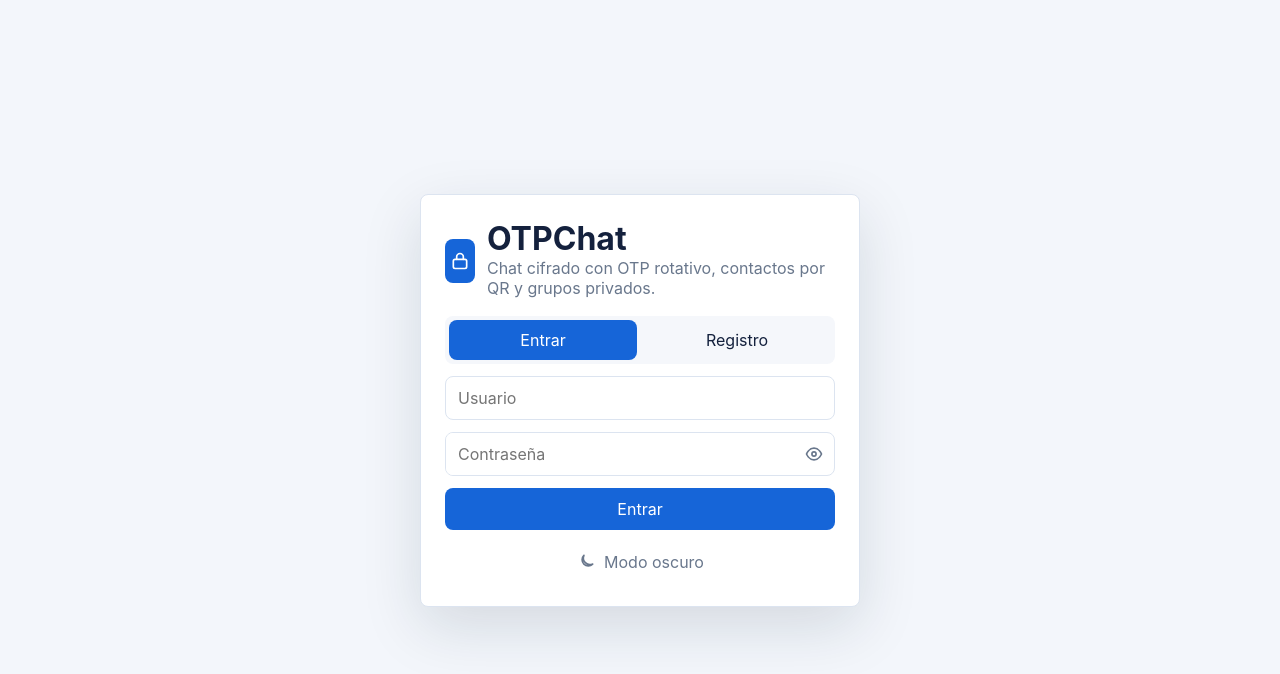
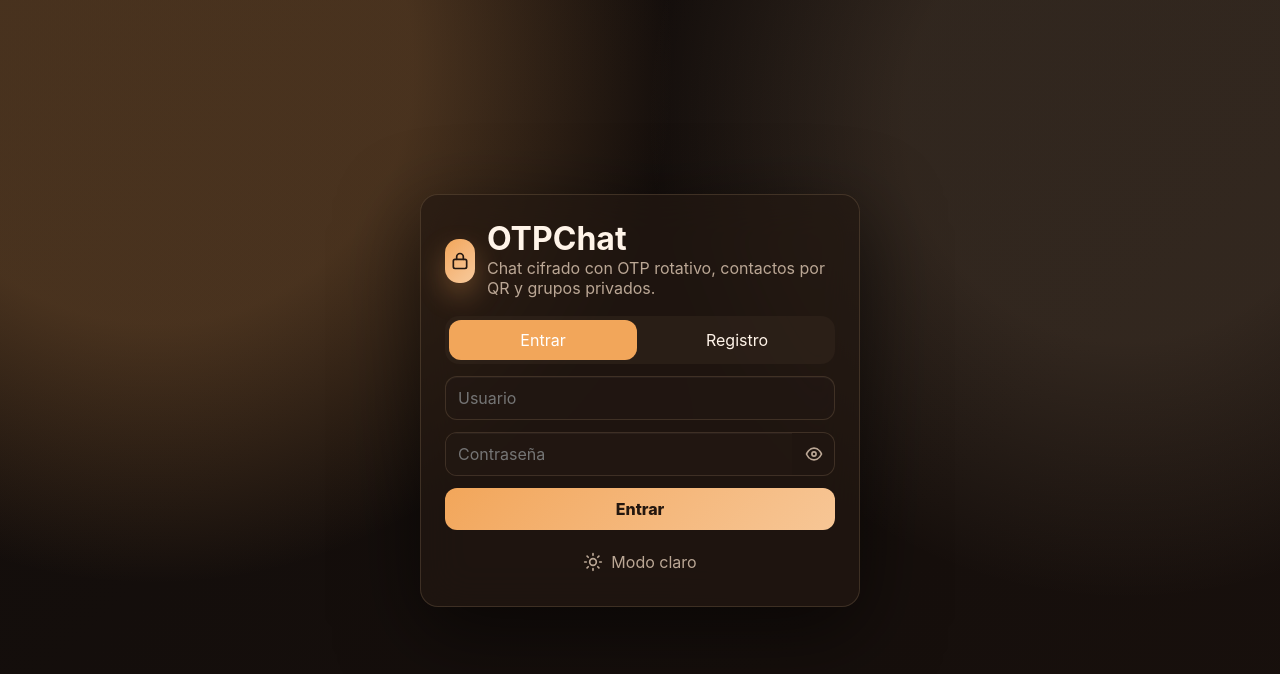
Before and after one commit to francofuster/otpchat, an Angular app: page /#/ in a window 1280 px wide. Shown: the top 674 px of the page. Built offline with nearby package versions, Linux system fonts and the light colour scheme.

Commit message:
Refresh UI with warm glass theme

```diff
--- a/src/app/shell.component.css
+++ b/src/app/shell.component.css
@@ -1,13 +1,14 @@
 .center { min-height: 100dvh; display: grid; place-items: center; padding: 20px; }
-.auth { width: min(440px, 100%); display: grid; gap: 12px; padding: 24px; background: var(--panel); border: 1px solid var(--line); border-radius: 8px; box-shadow: 0 20px 60px var(--shadow); }
+.auth { width: min(440px, 100%); display: grid; gap: 12px; padding: 24px; background: var(--panel-glass); border: 1px solid var(--line); border-radius: 18px; box-shadow: 0 24px 80px var(--shadow); backdrop-filter: blur(22px) saturate(1.25); }
 .brand { display: flex; align-items: center; gap: 12px; }
 .brand h1, .auth h1 { margin: 0; }
-.brand .lock { display: grid; place-items: center; width: 44px; height: 44px; border-radius: 8px; background: var(--blue); color: #fff; font-size: 26px; }
+.brand .lock { display: grid; place-items: center; width: 44px; height: 44px; border-radius: 14px; background: linear-gradient(135deg, var(--blue), color-mix(in srgb, var(--blue) 60%, #fff)); color: #24170f; font-size: 26px; box-shadow: 0 12px 28px color-mix(in srgb, var(--blue) 32%, transparent); }
 .auth p, .empty { color: var(--muted); margin: 0 0 6px; }
-input, textarea, select { width: 100%; border: 1px solid var(--line); border-radius: 8px; padding: 11px 12px; background: var(--panel); color: var(--ink); }
-button { border-radius: 8px; padding: 10px 12px; background: color-mix(in srgb, var(--panel) 78%, var(--blue) 22%); color: var(--ink); display: inline-grid; place-items: center; }
+input, textarea, select { width: 100%; border: 1px solid var(--line); border-radius: 12px; padding: 11px 12px; background: color-mix(in srgb, var(--panel-glass) 86%, transparent); color: var(--ink); box-shadow: inset 0 1px 0 rgba(255,255,255,.04); }
+button { border-radius: 12px; padding: 10px 12px; background: color-mix(in srgb, var(--panel-glass) 72%, var(--blue) 18%); color: var(--ink); display: inline-grid; place-items: center; transition: transform .16s ease, background .16s ease, box-shadow .16s ease; }
+button:hover:not(:disabled) { transform: translateY(-1px); box-shadow: 0 10px 26px color-mix(in srgb, var(--shadow) 72%, transparent); }
 button:disabled, input:disabled { opacity: .72; cursor: wait; }
-.primary, .send { background: var(--blue); color: white; }
+.primary, .send { background: linear-gradient(135deg, var(--blue), color-mix(in srgb, var(--blue) 64%, #fff)); color: #24170f; font-weight: 800; }
 .loading-button { min-height: 42px; }
 .loading-dots { display: inline-flex; align-items: center; justify-content: center; gap: 6px; min-width: 48px; }
 .loading-dots i { width: 7px; height: 7px; border-radius: 999px; background: currentColor; animation: loading-bounce .7s ease-in-out infinite; }
@@ -19,10 +20,10 @@ button:disabled, input:disabled { opacity: .72; cursor: wait; }
 }
 .link { background: transparent; color: var(--blue); }
 .error { color: var(--danger); background: color-mix(in srgb, var(--danger) 16%, transparent); padding: 10px; border-radius: 8px; }
-.mode-tabs { display: grid; grid-template-columns: 1fr 1fr; gap: 6px; background: color-mix(in srgb, var(--panel) 70%, var(--line)); padding: 4px; border-radius: 8px; }
+.mode-tabs { display: grid; grid-template-columns: 1fr 1fr; gap: 6px; background: color-mix(in srgb, var(--panel-glass) 72%, var(--line)); padding: 4px; border-radius: 14px; }
 .mode-tabs button { background: transparent; }
 .mode-tabs .active { background: var(--blue); color: #fff; }
-.password-field { display: grid; grid-template-columns: 1fr 42px; align-items: center; border: 1px solid var(--line); border-radius: 8px; overflow: hidden; background: var(--panel); }
+.password-field { display: grid; grid-template-columns: 1fr 42px; align-items: center; border: 1px solid var(--line); border-radius: 12px; overflow: hidden; background: color-mix(in srgb, var(--panel-glass) 84%, transparent); }
 .password-field input { border: 0; border-radius: 0; }
 .password-field button { height: 100%; border-radius: 0; background: transparent; color: var(--muted); }
 .rules { display: grid; grid-template-columns: repeat(2, minmax(0, 1fr)); gap: 6px 10px; margin: 0; padding: 0; list-style: none; color: var(--muted); font-size: 12px; }
@@ -31,32 +32,35 @@ button:disabled, input:disabled { opacity: .72; cursor: wait; }
 .rules .ok::before { background: var(--ok); }
 .theme-inline { display: inline-flex; gap: 8px; justify-content: center; background: transparent; color: var(--muted); }
 
-.app { height: var(--vvh, 100dvh); display: grid; grid-template-columns: minmax(320px, 370px) 1fr; overflow: hidden; padding: env(safe-area-inset-top) env(safe-area-inset-right) env(safe-area-inset-bottom) env(safe-area-inset-left); background: var(--bg); }
-.sidebar { background: var(--panel); border-right: 1px solid var(--line); display: grid; grid-template-rows: auto 1fr; min-width: 0; }
-.sidebar header, .chat-head { display: flex; align-items: center; gap: 10px; min-height: 64px; padding: 10px 14px; border-bottom: 1px solid var(--line); }
+.app { height: var(--vvh, 100dvh); display: grid; grid-template-columns: minmax(320px, 380px) 1fr; overflow: hidden; padding: env(safe-area-inset-top) env(safe-area-inset-right) env(safe-area-inset-bottom) env(safe-area-inset-left); background:
+  radial-gradient(circle at 18% 10%, color-mix(in srgb, var(--blue) 20%, transparent) 0 220px, transparent 520px),
+  radial-gradient(circle at 88% 86%, rgba(255, 186, 104, .11) 0 260px, transparent 560px),
+  linear-gradient(145deg, var(--bg), color-mix(in srgb, var(--bg) 86%, #2d160e)); }
+.sidebar { background: var(--panel-glass); border-right: 1px solid var(--line); display: grid; grid-template-rows: auto 1fr; min-width: 0; backdrop-filter: blur(22px) saturate(1.2); box-shadow: 10px 0 40px rgba(0,0,0,.16); }
+.sidebar header, .chat-head { display: flex; align-items: center; gap: 10px; min-height: 64px; padding: 10px 14px; border-bottom: 1px solid var(--line); background: color-mix(in srgb, var(--panel-glass) 82%, transparent); backdrop-filter: blur(18px) saturate(1.18); }
 .sidebar header { justify-content: space-between; }
 .sidebar header span { display: block; color: var(--muted); font-size: 12px; margin-top: 2px; }
 .account { display: flex; align-items: center; gap: 10px; min-width: 0; }
 .account > div { min-width: 0; }
 .account strong { display: block; overflow: hidden; text-overflow: ellipsis; white-space: nowrap; }
-.avatar { width: 42px; height: 42px; flex: 0 0 42px; display: grid; place-items: center; border-radius: 999px; background: color-mix(in srgb, var(--whatsapp) 18%, var(--panel)); color: var(--whatsapp); font-weight: 800; text-transform: uppercase; }
-.avatar.self { background: var(--whatsapp); color: #fff; }
+.avatar { width: 42px; height: 42px; flex: 0 0 42px; display: grid; place-items: center; border-radius: 999px; background: linear-gradient(145deg, color-mix(in srgb, var(--blue) 26%, var(--panel)), color-mix(in srgb, var(--whatsapp) 34%, var(--panel))); color: var(--blue-dark); font-weight: 800; text-transform: uppercase; border: 1px solid color-mix(in srgb, var(--line) 78%, transparent); box-shadow: inset 0 1px 0 rgba(255,255,255,.08); }
+.avatar.self { background: linear-gradient(145deg, var(--blue), var(--whatsapp)); color: #24170f; }
 .group-avatar .icon { width: 22px; height: 22px; }
 .row { display: flex; gap: 6px; }
 .row button, .back, .close { width: 38px; height: 38px; padding: 0; }
 .list { overflow: auto; padding: 8px; }
 .list h2 { font-size: 12px; text-transform: uppercase; color: var(--muted); letter-spacing: .08em; margin: 18px 6px 8px; }
-.item { width: 100%; display: grid; grid-template-columns: auto minmax(0, 1fr) auto; align-items: center; justify-items: start; gap: 10px; padding: 10px 8px; min-height: 64px; margin-bottom: 2px; background: transparent; text-align: left; border-radius: 8px; }
+.item { width: 100%; display: grid; grid-template-columns: auto minmax(0, 1fr) auto; align-items: center; justify-items: start; gap: 10px; padding: 11px 10px; min-height: 66px; margin-bottom: 4px; background: transparent; text-align: left; border-radius: 14px; }
 .item:hover { background: color-mix(in srgb, var(--panel) 75%, var(--blue) 18%); }
 .item b { min-width: 22px; height: 22px; display: grid; place-items: center; border-radius: 999px; background: var(--blue); color: #fff; font-size: 12px; }
 .item-main { min-width: 0; display: grid; justify-items: start; gap: 3px; }
 .item-main strong { overflow: hidden; text-overflow: ellipsis; white-space: nowrap; font-size: 15px; }
 .item small { color: var(--muted); overflow: hidden; text-overflow: ellipsis; white-space: nowrap; }
 
-.chat { min-width: 0; display: grid; grid-template-rows: auto 1fr auto; background:
-  radial-gradient(circle at 12px 12px, color-mix(in srgb, var(--line) 45%, transparent) 1px, transparent 1px) 0 0 / 24px 24px,
-  linear-gradient(color-mix(in srgb, var(--bg) 92%, white), var(--bg)); }
-.chat-head { background: var(--panel); }
+.chat { position: relative; min-width: 0; display: grid; grid-template-rows: auto 1fr auto; background:
+  radial-gradient(circle at 22px 22px, color-mix(in srgb, var(--line) 42%, transparent) 1px, transparent 1px) 0 0 / 28px 28px,
+  radial-gradient(circle at 72% 18%, color-mix(in srgb, var(--blue) 11%, transparent) 0 220px, transparent 520px),
+  linear-gradient(color-mix(in srgb, var(--bg) 94%, #2a1711), var(--bg)); }
 .back { display: none; font-size: 26px; border-radius: 999px; background: transparent; }
 .chat-avatar { width: 40px; height: 40px; flex-basis: 40px; }
 .title { min-width: 0; flex: 1; }
@@ -70,22 +74,23 @@ button:disabled, input:disabled { opacity: .72; cursor: wait; }
 .otp.warn i { background: #fb8500; }
 .otp.danger i { background: var(--danger); }
 .otp small { color: var(--muted); font-size: 11px; }
-.messages { overflow: auto; padding: 18px 18px 12px; scroll-behavior: smooth; }
-.date { width: max-content; margin: 14px auto; padding: 5px 10px; border-radius: 999px; background: color-mix(in srgb, var(--panel) 75%, var(--line)); color: var(--muted); font-size: 12px; }
-.bubble { width: fit-content; max-width: min(640px, 78%); margin: 6px 0; padding: 8px 10px; background: var(--bubble-in); border: 1px solid color-mix(in srgb, var(--line) 70%, transparent); border-radius: 8px 8px 8px 2px; box-shadow: 0 1px 2px var(--shadow); }
-.bubble.mine { margin-left: auto; background: var(--bubble-out); border-color: color-mix(in srgb, var(--whatsapp) 35%, transparent); border-radius: 8px 8px 2px 8px; }
+.messages { overflow: auto; padding: 22px 22px 18px; scroll-behavior: smooth; }
+.date { width: max-content; margin: 14px auto; padding: 6px 12px; border-radius: 999px; background: color-mix(in srgb, var(--panel-glass) 78%, transparent); border: 1px solid var(--line); color: var(--muted); font-size: 12px; backdrop-filter: blur(14px); }
+.bubble { width: fit-content; max-width: min(640px, 78%); margin: 7px 0; padding: 9px 11px; background: var(--bubble-in); border: 1px solid color-mix(in srgb, var(--line) 78%, transparent); border-radius: 16px 16px 16px 5px; box-shadow: 0 10px 28px rgba(0,0,0,.14); backdrop-filter: blur(16px) saturate(1.12); }
+.bubble.mine { margin-left: auto; background: var(--bubble-out); border-color: color-mix(in srgb, var(--blue) 26%, transparent); border-radius: 16px 16px 5px 16px; }
 .bubble strong { display: block; font-size: 12px; color: var(--blue-dark); margin-bottom: 3px; }
 .bubble p { margin: 0; white-space: pre-wrap; overflow-wrap: anywhere; }
 .bubble footer { display: flex; align-items: center; gap: 8px; justify-content: flex-end; margin-top: 5px; color: var(--muted); font-size: 11px; }
 .ttl { padding: 2px 5px; border-radius: 999px; background: color-mix(in srgb, var(--warning) 28%, var(--panel)); color: var(--ink); }
 .ttl.hot { color: #fff; background: var(--danger); font-weight: 800; }
-.composer { display: grid; grid-template-columns: 1fr 46px; gap: 8px; padding: 10px; background: color-mix(in srgb, var(--panel) 90%, transparent); border-top: 1px solid var(--line); }
-.composer textarea { min-height: 44px; max-height: 76px; resize: none; line-height: 1.35; border-radius: 999px; padding: 12px 16px; background: var(--panel); box-shadow: 0 1px 2px var(--shadow); }
-.send { height: 44px; border-radius: 999px; background: var(--whatsapp); }
+.composer { display: grid; grid-template-columns: 1fr 46px; gap: 9px; padding: 12px; background: color-mix(in srgb, var(--panel-glass) 82%, transparent); border-top: 1px solid var(--line); backdrop-filter: blur(18px) saturate(1.15); }
+.composer textarea { min-height: 44px; max-height: 76px; resize: none; line-height: 1.35; border-radius: 999px; padding: 12px 16px; background: color-mix(in srgb, var(--panel-glass) 82%, transparent); box-shadow: inset 0 1px 0 rgba(255,255,255,.05), 0 8px 26px rgba(0,0,0,.12); }
+.send { height: 44px; border-radius: 999px; background: linear-gradient(145deg, var(--blue), color-mix(in srgb, var(--whatsapp) 72%, var(--blue))); }
+.jump-latest { position: absolute; right: 24px; bottom: 84px; z-index: 3; width: 44px; height: 44px; padding: 0; border-radius: 999px; background: color-mix(in srgb, var(--panel-glass) 72%, var(--blue) 16%); color: var(--ink); border: 1px solid var(--line); box-shadow: 0 16px 42px var(--shadow); backdrop-filter: blur(18px) saturate(1.18); }
 .blank { display: grid; place-items: center; color: var(--muted); }
 
-.shade { position: fixed; inset: 0; background: #07172bcc; z-index: 10; }
-.sheet { position: fixed; z-index: 11; left: 50%; top: 50%; transform: translate(-50%, -50%); width: min(620px, calc(100vw - 28px)); max-height: min(86dvh, 720px); overflow: auto; background: var(--panel); border: 1px solid var(--line); border-radius: 8px; padding: 20px; box-shadow: 0 22px 70px var(--shadow); display: grid; gap: 12px; }
+.shade { position: fixed; inset: 0; background: rgba(11, 7, 5, .72); backdrop-filter: blur(6px); z-index: 10; }
+.sheet { position: fixed; z-index: 11; left: 50%; top: 50%; transform: translate(-50%, -50%); width: min(620px, calc(100vw - 28px)); max-height: min(86dvh, 720px); overflow: auto; background: var(--panel-glass); border: 1px solid var(--line); border-radius: 18px; padding: 20px; box-shadow: 0 28px 90px var(--shadow); display: grid; gap: 12px; backdrop-filter: blur(24px) saturate(1.2); }
 .sheet h2 { margin: 4px 0; }
 .sheet img { width: min(320px, 100%); justify-self: center; border: 1px solid var(--line); border-radius: 8px; }
 .copy-link { display: grid; grid-template-columns: minmax(0, 1fr) 44px; gap: 8px; }
@@ -120,40 +125,41 @@ button:disabled, input:disabled { opacity: .72; cursor: wait; }
   .app.show-chat .sidebar { display: none; }
   .app.show-chat .chat { display: grid; }
   .sidebar, .chat { width: 100vw; max-width: 100vw; height: var(--vvh, 100dvh); overflow: hidden; }
-  .sidebar header { min-height: calc(58px + env(safe-area-inset-top)); padding: calc(8px + env(safe-area-inset-top)) 12px 8px; background: var(--whatsapp); color: #fff; border: 0; }
-  .sidebar header span { color: #cbd5e1; }
+  .sidebar header { min-height: calc(58px + env(safe-area-inset-top)); padding: calc(8px + env(safe-area-inset-top)) 12px 8px; background: color-mix(in srgb, var(--panel-glass) 80%, var(--whatsapp) 18%); color: var(--ink); border-bottom: 1px solid var(--line); }
+  .sidebar header span { color: var(--muted); }
   .sidebar header .avatar.self { display: none; }
   .avatar { width: 44px; height: 44px; flex-basis: 44px; }
   .row { gap: 2px; }
-  .row button { width: 36px; height: 36px; color: #fff; background: transparent; }
-  .list { padding: 0; background: var(--panel); }
+  .row button { width: 36px; height: 36px; color: var(--ink); background: transparent; box-shadow: none; }
+  .list { padding: 0; background: color-mix(in srgb, var(--panel-glass) 72%, transparent); }
   .list h2 { margin: 14px 14px 6px; }
   .item { min-height: 70px; border-radius: 0; margin: 0; padding: 11px 16px; border-bottom: 1px solid var(--line); }
   .item:hover { background: transparent; }
-  .item:active { background: color-mix(in srgb, var(--panel) 84%, var(--whatsapp) 16%); }
+  .item:active { background: color-mix(in srgb, var(--panel-glass) 78%, var(--blue) 16%); }
   .back { display: block; }
   .back { width: 34px; height: 34px; }
-  .chat-head { display: grid; grid-template-columns: 34px minmax(0, 1fr) minmax(0, 34vw); min-height: calc(58px + env(safe-area-inset-top)); padding: calc(8px + env(safe-area-inset-top)) 8px 8px; gap: 6px; background: var(--whatsapp); color: #fff; border: 0; overflow: hidden; }
+  .chat-head { display: grid; grid-template-columns: 34px minmax(0, 1fr) minmax(0, 34vw); min-height: calc(58px + env(safe-area-inset-top)); padding: calc(8px + env(safe-area-inset-top)) 8px 8px; gap: 6px; background: color-mix(in srgb, var(--panel-glass) 80%, var(--whatsapp) 18%); color: var(--ink); border-bottom: 1px solid var(--line); overflow: hidden; }
   .chat-head .avatar { display: none; }
   .title strong { font-size: 15px; }
   .banner { max-width: 160px; overflow: hidden; text-overflow: ellipsis; white-space: nowrap; background: rgba(255,255,255,.18); color: #fff; }
   .chat-tools { width: 100%; max-width: 34vw; min-width: 0; justify-content: flex-end; gap: 3px; overflow-x: hidden; scrollbar-width: none; }
   .chat-tools::-webkit-scrollbar { display: none; }
   .chat-tools { flex: 0 1 auto; }
-  .chat-tools button { width: 32px; height: 34px; flex: 0 0 32px; padding: 0; background: transparent; color: #fff; }
-  .chat-head select { width: 58px; max-width: 58px; min-width: 0; flex: 0 0 58px; height: 34px; padding: 0 2px; border: 1px solid rgba(255,255,255,.22); background: rgba(255,255,255,.12); color: #fff; font-size: 11px; }
+  .chat-tools button { width: 32px; height: 34px; flex: 0 0 32px; padding: 0; background: transparent; color: var(--ink); box-shadow: none; }
+  .chat-head select { width: 58px; max-width: 58px; min-width: 0; flex: 0 0 58px; height: 34px; padding: 0 2px; border: 1px solid var(--line); background: color-mix(in srgb, var(--panel-glass) 62%, transparent); color: var(--ink); font-size: 11px; }
   .chat-head select option { color: var(--ink); background: var(--panel); }
-  .otp { min-width: 34px; flex: 0 0 34px; color: #fff; }
+  .otp { min-width: 34px; flex: 0 0 34px; color: var(--ink); }
   .otp > span { display: none; }
-  .otp small { color: #fff; }
-  .otp div { background: rgba(255,255,255,.22); }
+  .otp small { color: var(--ink); }
+  .otp div { background: color-mix(in srgb, var(--line) 86%, transparent); }
   .messages { padding: 10px 8px 8px; }
   .bubble { max-width: 84%; font-size: 14px; }
   .bubble footer { font-size: 10px; }
-  .composer { width: 100%; max-width: 100vw; grid-template-columns: minmax(0, 1fr) 44px; gap: 6px; padding: 7px 8px calc(7px + env(safe-area-inset-bottom)); border: 0; background: color-mix(in srgb, var(--bg) 82%, var(--panel)); overflow: hidden; }
+  .composer { width: 100%; max-width: 100vw; grid-template-columns: minmax(0, 1fr) 44px; gap: 6px; padding: 7px 8px calc(7px + env(safe-area-inset-bottom)); border-top: 1px solid var(--line); background: color-mix(in srgb, var(--panel-glass) 84%, transparent); overflow: hidden; }
   .composer textarea { min-height: 42px; max-height: 92px; border-radius: 22px; }
   .send { height: 42px; }
-  .sheet { left: 0; right: 0; bottom: 0; top: auto; width: 100%; max-height: 92dvh; transform: none; border-radius: 8px 8px 0 0; padding-bottom: calc(20px + env(safe-area-inset-bottom)); }
+  .jump-latest { right: 14px; bottom: calc(70px + env(safe-area-inset-bottom)); width: 42px; height: 42px; }
+  .sheet { left: 0; right: 0; bottom: 0; top: auto; width: 100%; max-height: 92dvh; transform: none; border-radius: 18px 18px 0 0; padding-bottom: calc(20px + env(safe-area-inset-bottom)); }
   .sheet.qr-sheet {
     left: 50%;
     right: auto;
--- a/src/app/shell.component.ts
+++ b/src/app/shell.component.ts
@@ -34,13 +34,14 @@ export class ShellComponent implements OnInit {
   pushSubscribed = signal(localStorage.getItem('otpchat_push_subscribed') === 'on');
   deferredInstallPrompt = signal<any>(null);
   standaloneMode = signal(matchMedia('(display-mode: standalone)').matches || (navigator as any).standalone === true);
-  darkMode = signal(localStorage.getItem('otpchat_theme') === 'dark');
+  darkMode = signal(localStorage.getItem('otpchat_theme') !== 'light');
   authMode: 'login' | 'register' = 'login';
   authError = signal('');
   authSubmitting = signal(false);
   contacts = signal<Contact[]>([]);
   groups = signal<Group[]>([]);
   messages = signal<ChatMessage[]>([]);
+  showJumpToLatest = signal(false);
   selected = signal<{ scope: 'contact' | 'group'; id: string; title: string; secret: string; keyVersion: number; timerSeconds: number; role?: string; founderId?: string; joinedAt?: string } | null>(null);
   draft = '';
   panel: 'list' | 'chat' = 'list';
@@ -200,6 +201,12 @@ export class ShellComponent implements OnInit {
       event.preventDefault();
       void this.send();
     }
+  }
+
+  onMessagesScroll() {
+    const box = this.scrollbox?.nativeElement;
+    if (!box) return;
+    this.showJumpToLatest.set(box.scrollHeight - box.scrollTop - box.clientHeight > 180);
   }
 
   async createInvite() {
@@ -572,9 +579,12 @@ export class ShellComponent implements OnInit {
     if (before !== this.messages().length) this.api.toast('Un mensaje temporal expiró');
   }
 
-  private scrollBottom() {
+  scrollBottom() {
     const box = this.scrollbox?.nativeElement;
-    if (box) box.scrollTop = box.scrollHeight;
+    if (box) {
+      box.scrollTop = box.scrollHeight;
+      this.showJumpToLatest.set(false);
+    }
   }
 
   private async notifyNewMessage() {
--- a/src/styles.css
+++ b/src/styles.css
@@ -1,43 +1,52 @@
 :root {
   color-scheme: light;
   font-family: Inter, ui-sans-serif, system-ui, -apple-system, BlinkMacSystemFont, "Segoe UI", sans-serif;
-  --blue: #1665d8;
-  --blue-dark: #0d47a1;
-  --bg: #f3f6fb;
-  --panel: #ffffff;
-  --ink: #14213d;
-  --muted: #69778c;
-  --line: #dce4f0;
+  --blue: #d58a39;
+  --blue-dark: #8f4f1c;
+  --bg: #f6efe6;
+  --panel: #fffaf3;
+  --panel-glass: rgba(255, 250, 243, .78);
+  --ink: #24170f;
+  --muted: #826f60;
+  --line: rgba(120, 84, 52, .18);
   --danger: #d62828;
-  --warning: #ffb703;
-  --ok: #1b998b;
-  --shadow: #1232;
-  --whatsapp: #334155;
-  --bubble-out: #dce8f3;
-  --bubble-in: #ffffff;
+  --warning: #f5ad42;
+  --ok: #39c6a5;
+  --shadow: rgba(72, 39, 16, .22);
+  --whatsapp: #7a4a24;
+  --bubble-out: #f3d6b8;
+  --bubble-in: rgba(255, 250, 243, .9);
 }
 
 :root[data-theme="dark"] {
   color-scheme: dark;
-  --blue: #5aa2ff;
-  --blue-dark: #9cc8ff;
-  --bg: #0f1724;
-  --panel: #151f2f;
-  --ink: #edf4ff;
-  --muted: #97a8bd;
-  --line: #26364c;
-  --danger: #ff6b6b;
+  --blue: #f2a65a;
+  --blue-dark: #ffd4a3;
+  --bg: #120d0b;
+  --panel: #211815;
+  --panel-glass: rgba(35, 24, 19, .68);
+  --ink: #fff4e9;
+  --muted: #bba795;
+  --line: rgba(255, 211, 166, .14);
+  --danger: #ff7a7a;
   --warning: #ffd166;
-  --ok: #3dd6c6;
-  --shadow: #0008;
-  --whatsapp: #243244;
-  --bubble-out: #21394f;
-  --bubble-in: #202c33;
+  --ok: #61d6b8;
+  --shadow: rgba(0, 0, 0, .55);
+  --whatsapp: #5a3421;
+  --bubble-out: rgba(116, 67, 36, .82);
+  --bubble-in: rgba(38, 28, 24, .82);
 }
 
 * { box-sizing: border-box; }
 html, body { width: 100%; min-height: 100%; margin: 0; overflow-x: hidden; }
-body { background: var(--bg); color: var(--ink); overflow-x: hidden; }
+body {
+  background:
+    radial-gradient(circle at 12% 8%, color-mix(in srgb, var(--blue) 24%, transparent) 0 260px, transparent 520px),
+    radial-gradient(circle at 88% 15%, rgba(255, 213, 166, .12) 0 220px, transparent 480px),
+    linear-gradient(135deg, var(--bg), color-mix(in srgb, var(--bg) 86%, #3b2115));
+  color: var(--ink);
+  overflow-x: hidden;
+}
 button, input, textarea, select { font: inherit; }
 button { border: 0; cursor: pointer; }
 .icon { width: 20px; height: 20px; stroke: currentColor; fill: none; stroke-width: 2; stroke-linecap: round; stroke-linejoin: round; }
```
Also changed, not shown: src/app/shell.component.html (+7 -1 lines).
